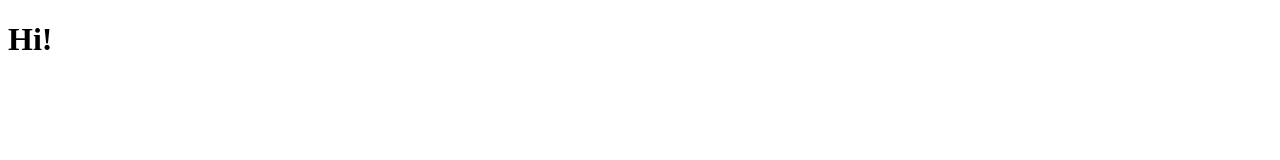
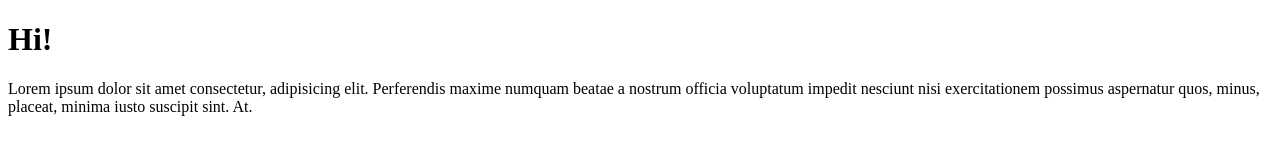
Before and after one commit to Jehad-Al-Zayat-oss/learn, a plain HTML site: page hi.html in a window 1280 px wide. Drawn offline with Linux system fonts and the light colour scheme.

Commit message:
hi update file

```diff
--- a/hi.html
+++ b/hi.html
@@ -7,5 +7,6 @@
 </head>
 <body>
     <h1>Hi!</h1>
+    <p>Lorem ipsum dolor sit amet consectetur, adipisicing elit. Perferendis maxime numquam beatae a nostrum officia voluptatum impedit nesciunt nisi exercitationem possimus aspernatur quos, minus, placeat, minima iusto suscipit sint. At.</p>
 </body>
 </html>
```
